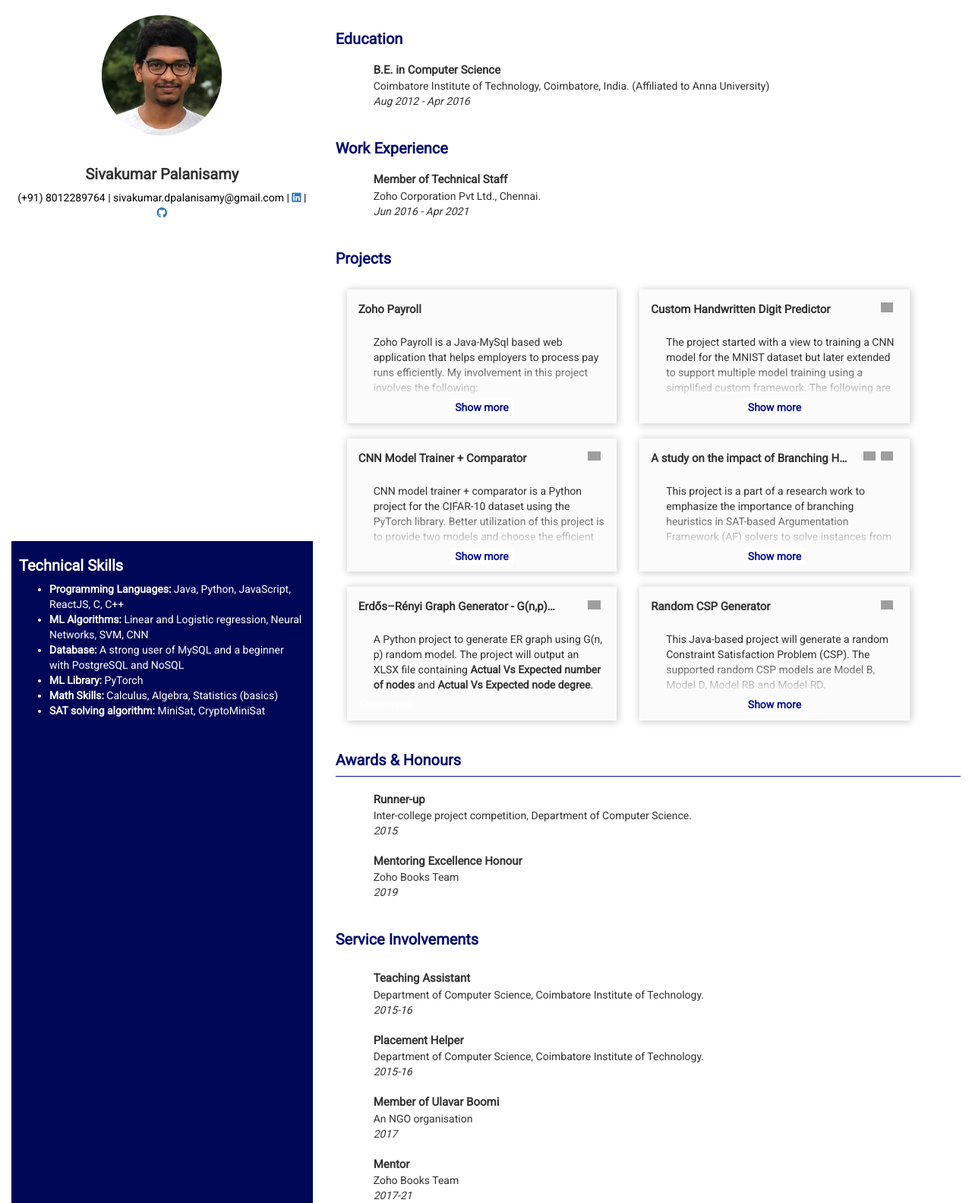
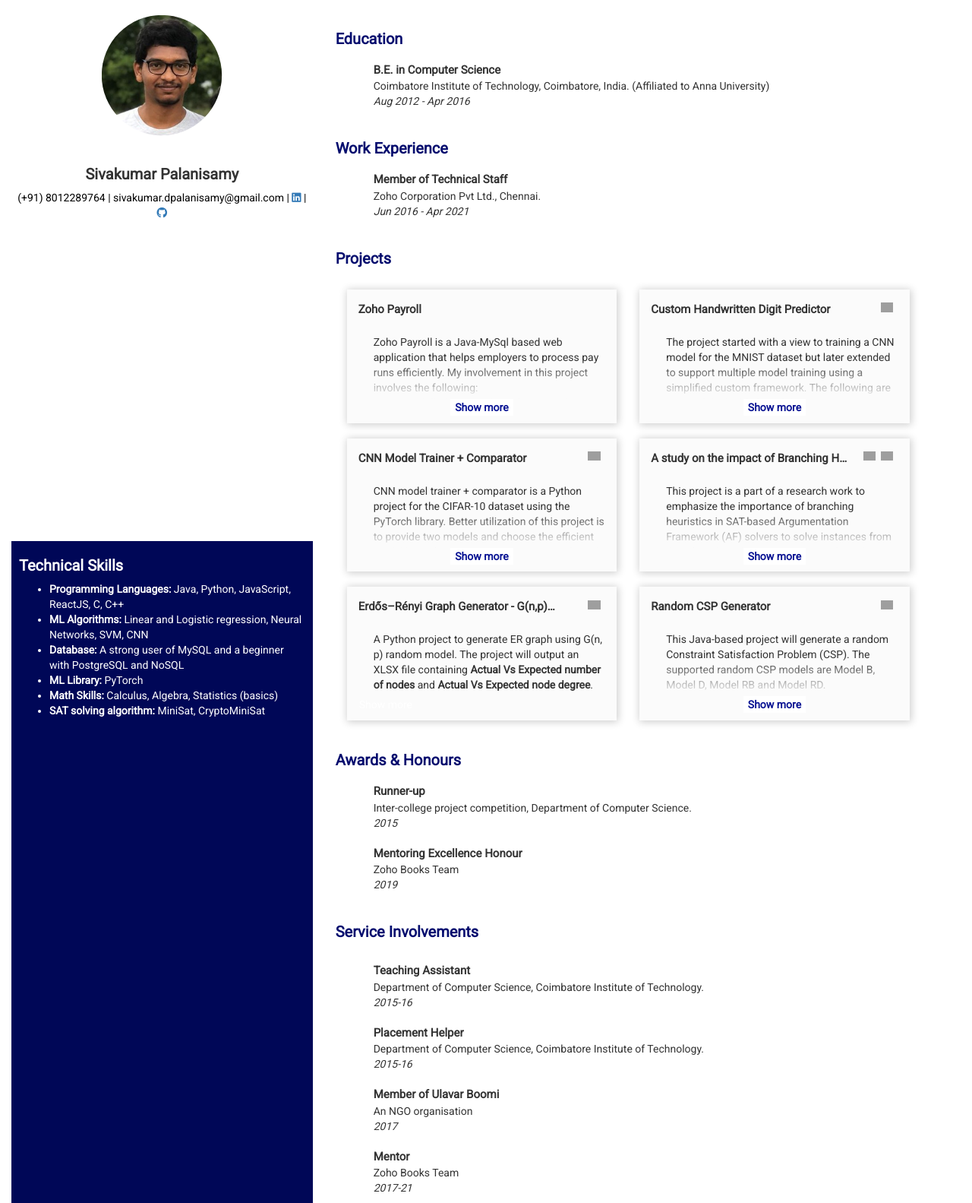
Before and after one commit to Sivakumar3695/Online_CV, a Jekyll site: the page built from index.html, in a window 1280 px wide. Shown: the whole page at 76% size. Built offline with Jekyll 4.4.1, drawn with Linux system fonts in a browser that asks for light colours; grey boxes are pictures that could not be loaded.

Commit message:
Update awards.html

```diff
--- a/_includes/awards.html
+++ b/_includes/awards.html
@@ -1,7 +1,6 @@
 <div class="row">
 	<div class="col-md-12 col-sm-12">
 		<h2 style="margin-top:41px">Awards & Honours</h2>
-		<hr color="#061192">
 		<div class="content">
 			<div>
 				<div class="post-name">Runner-up</div>
```
